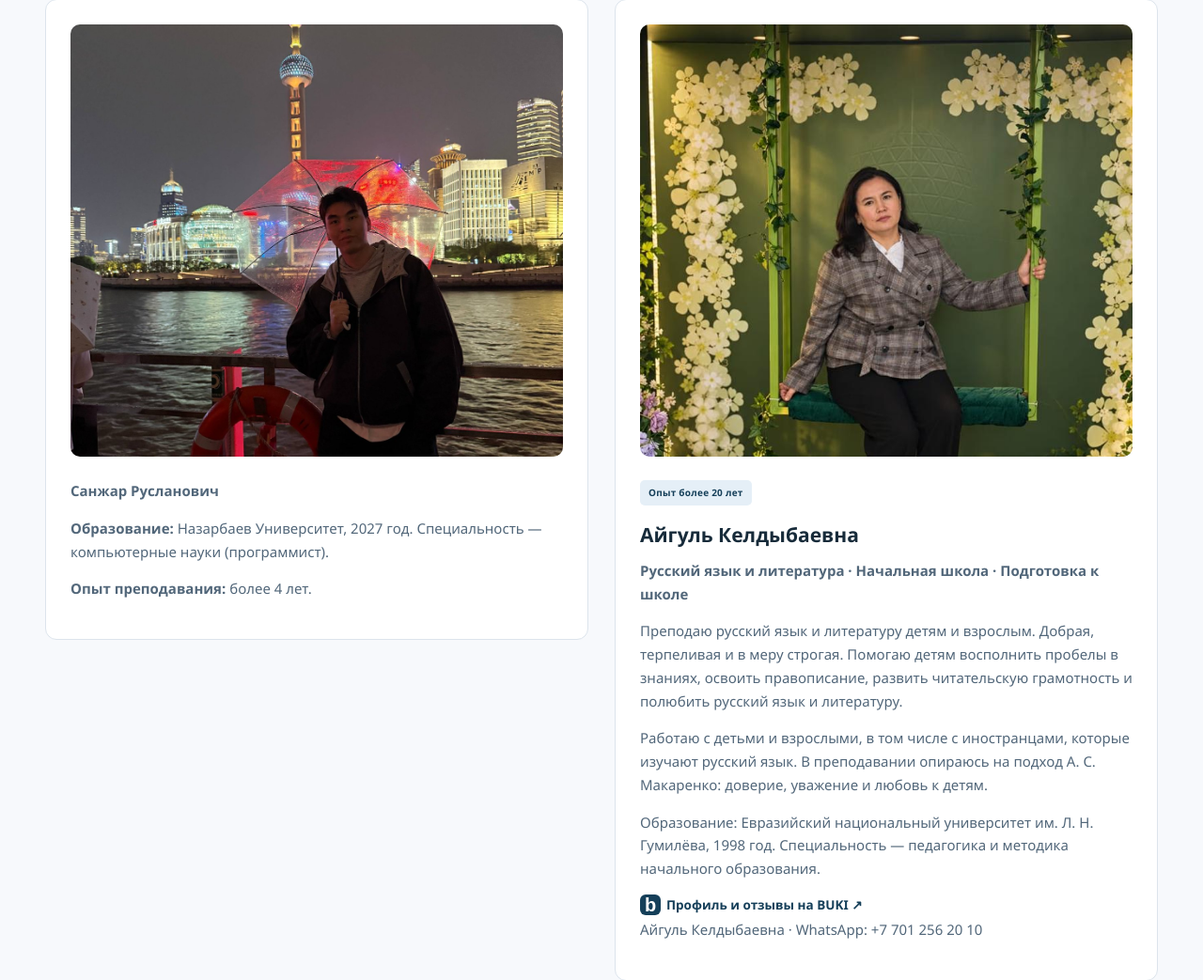
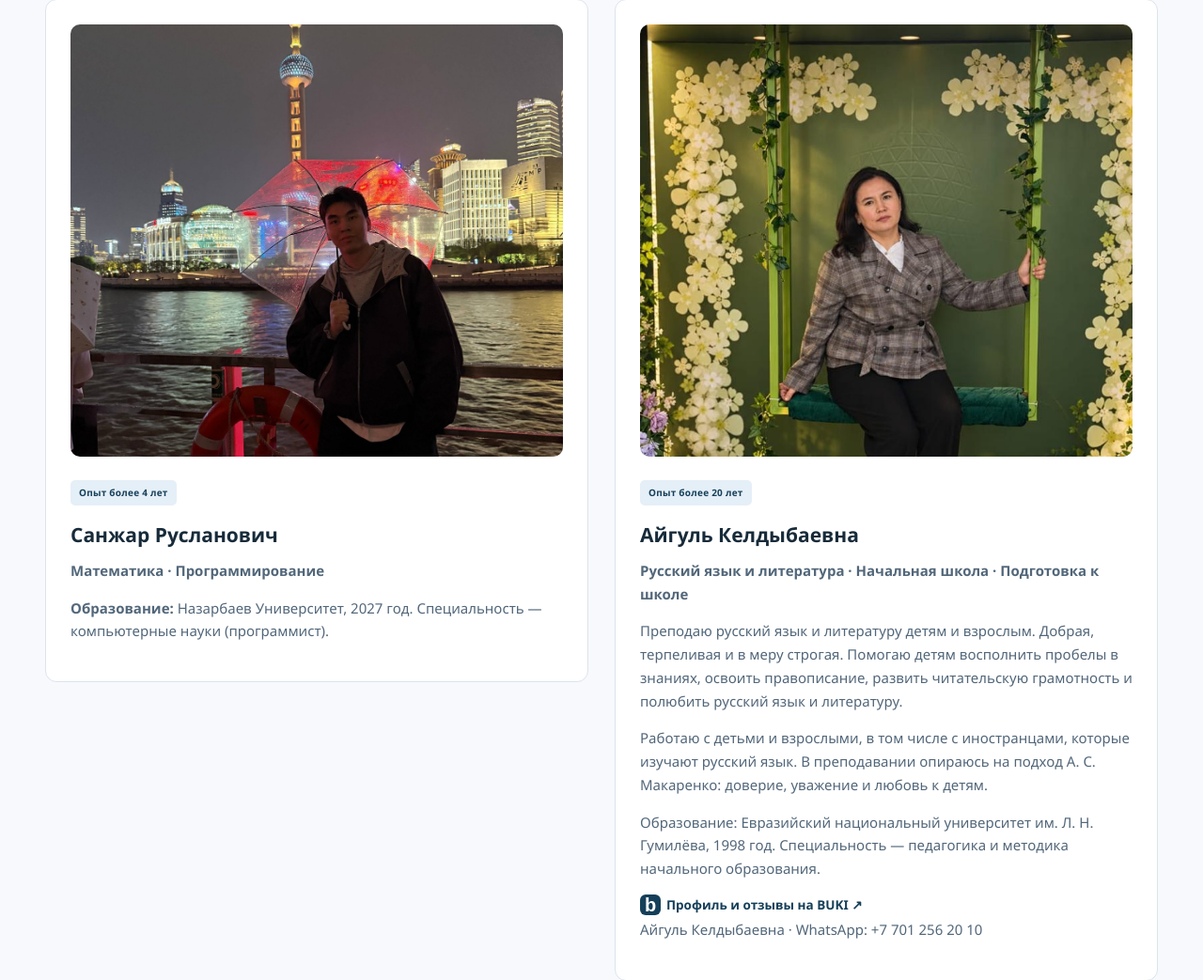
Before and after one commit to SanzharMussainov/mus.kz, a FastAPI app: page / in a window 1280 px wide. Shown: the part 2089-3132 px from the top of the page at 94% size. Run offline with FastAPI, Linux system fonts and the light colour scheme; tables that the repository leaves empty hold one stand-in row (values such as "Sample post"); parts of the project's set-up code (start-up, migrations or seed data) failed here and were passed over.

Commit message:
Match teacher card styles

```diff
--- a/app/templates/home.html
+++ b/app/templates/home.html
@@ -3,8 +3,8 @@
 <section id="courses" class="section"><div class="section-heading"><div><p class="eyebrow">НАПРАВЛЕНИЯ</p><h2>Свой темп.<br>Понятная программа.</h2></div><p>Закрываем пробелы, разбираемся в темах<br>и учимся решать самостоятельно.</p></div><div class="cards three">{% for c in courses %}<article class="card course-card"><span class="tag">{{c.direction}}</span><div class="course-number">{{c.grade or '∑'}}<small>{{'класс' if c.grade else 'курс'}}</small></div><h3>{{c.title}}</h3><p>{{c.description}}</p><div class="card-bottom"><span>{{c.level}}</span><a href="#apply" aria-label="Обсудить обучение: {{c.title}}">↗</a></div></article>{% else %}<article class="card"><h3>Школьная математика</h3><p>Программы готовятся к открытию. Напишите мне — обсудим класс, задачи и подходящий формат.</p><a href="#apply">Узнать о наборе ↗</a></article>{% endfor %}</div></section>
 <section id="format" class="section format"><div><p class="eyebrow">КАК ПРОХОДИТ ОБУЧЕНИЕ</p><h2>Не просто запомнить.<br><em>Разобраться.</em></h2><p>Всё для занятий — в одном кабинете.<br>Расписание, остаток часов и отчёты об изученных темах.</p></div><div class="steps"><article><span>01</span><div><h3>Находим точку старта</h3><p>Обсуждаем цели и текущие трудности, выбираем программу и группу.</p></div></article><article><span>02</span><div><h3>Разбираем вместе</h3><p>Встречаемся в Google Meet, задаём вопросы и решаем задачи с преподавателем.</p></div></article><article><span>03</span><div><h3>Закрепляем на практике</h3><p>Материалы и задания — в курсах на Stepik. В кабинете — недельный отчёт по посещённым занятиям.</p></div></article></div></section>
 <section id="teacher" class="section"><div class="section-heading"><div><p class="eyebrow">ПРЕПОДАВАТЕЛИ</p><h2>Рядом, когда<br>нужна подсказка.</h2></div></div><div class="teachers-grid"><div class="card teacher-card"><img class="teacher-photo" src="/static/teacher.jpg" alt="Санжар Русланович — преподаватель математики" loading="lazy">{% set biography = settings.teacher.replace(' — в этом я опираюсь на подход А. С. Макаренко', '').replace(' - в этом я опираюсь на подход А. С. Макаренко', '').partition('
-') %}<p class="prewrap"><strong>Санжар Русланович</strong>{% if biography[1] %}
-{% for part in biography[2].split('https://buki-kz.com/user-193042/') %}{{part}}{% if not loop.last %}<a class="buki-link" href="https://buki-kz.com/user-193042/" target="_blank" rel="noopener noreferrer" aria-label="Профиль и отзывы на BUKI (откроется в новой вкладке)"><span class="buki-icon" aria-hidden="true">b</span><span>BUKI</span><svg aria-hidden="true" width="12" height="12" viewBox="0 0 16 16" fill="none"><path d="M4 12 12 4M4 4h8v8" stroke="currentColor" stroke-width="1.6" stroke-linecap="round" stroke-linejoin="round"/></svg></a>{% endif %}{% endfor %}{% endif %}</p><p><strong>Образование:</strong> Назарбаев Университет, 2027 год. Специальность — компьютерные науки (программист).</p><p><strong>Опыт преподавания:</strong> более 4 лет.</p></div><article class="card teacher-card">
+') %}<span class="tag">Опыт более 4 лет</span><h3>Санжар Русланович</h3><p><strong>Математика · Программирование</strong></p><p class="prewrap">{% if biography[1] %}
+{% for part in biography[2].split('https://buki-kz.com/user-193042/') %}{{part}}{% if not loop.last %}<a class="buki-link" href="https://buki-kz.com/user-193042/" target="_blank" rel="noopener noreferrer" aria-label="Профиль и отзывы на BUKI (откроется в новой вкладке)"><span class="buki-icon" aria-hidden="true">b</span><span>BUKI</span><svg aria-hidden="true" width="12" height="12" viewBox="0 0 16 16" fill="none"><path d="M4 12 12 4M4 4h8v8" stroke="currentColor" stroke-width="1.6" stroke-linecap="round" stroke-linejoin="round"/></svg></a>{% endif %}{% endfor %}{% endif %}</p><p><strong>Образование:</strong> Назарбаев Университет, 2027 год. Специальность — компьютерные науки (программист).</p></div><article class="card teacher-card">
 <img class="teacher-photo teacher-photo-aigul" src="/static/teacher-aigul.jpg" alt="Айгуль Келдыбаевна — преподаватель русского языка и начальной школы" loading="lazy" width="736" height="1280">
 <span class="tag">Опыт более 20 лет</span>
 <h3>Айгуль Келдыбаевна</h3>
```
